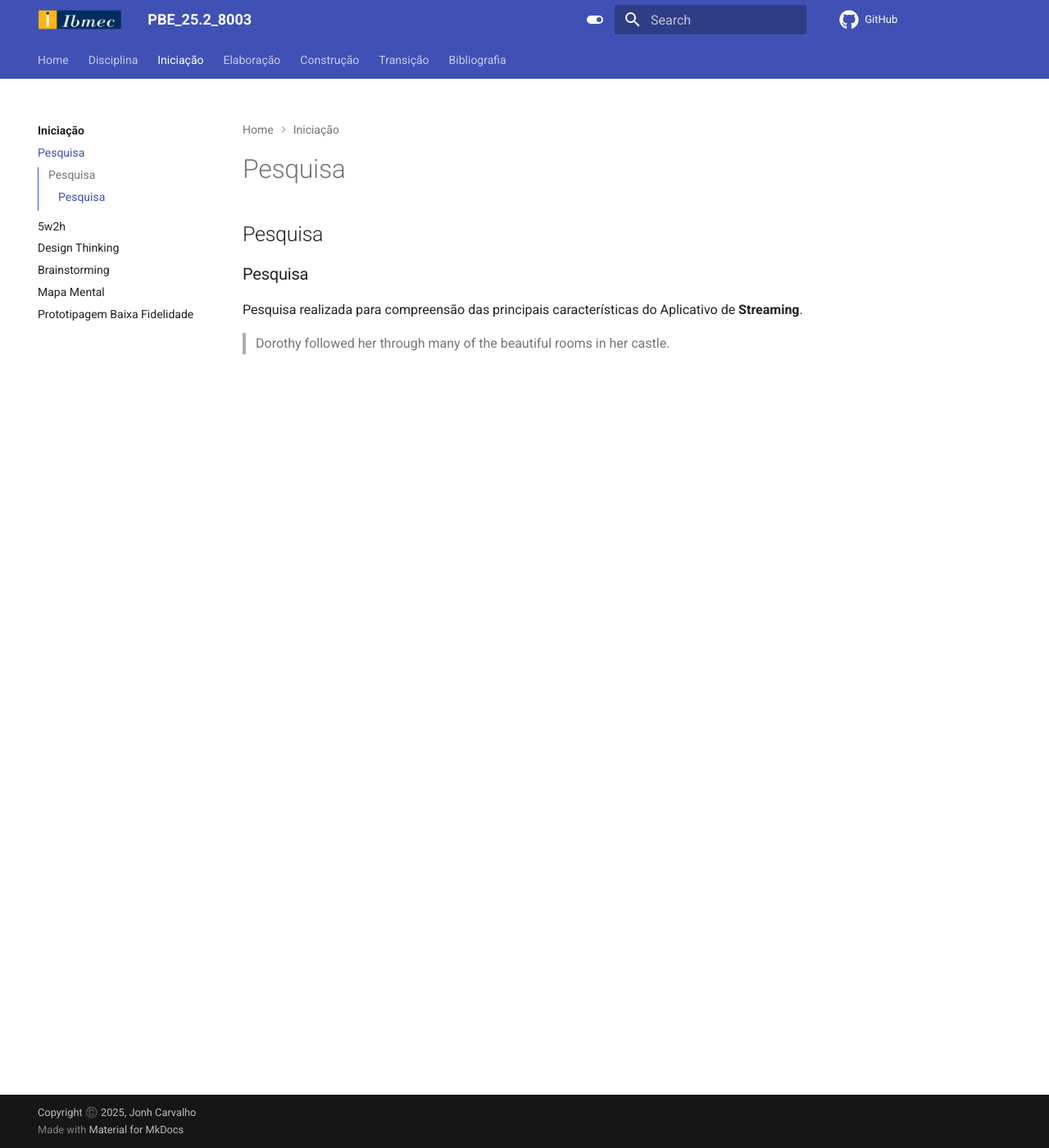
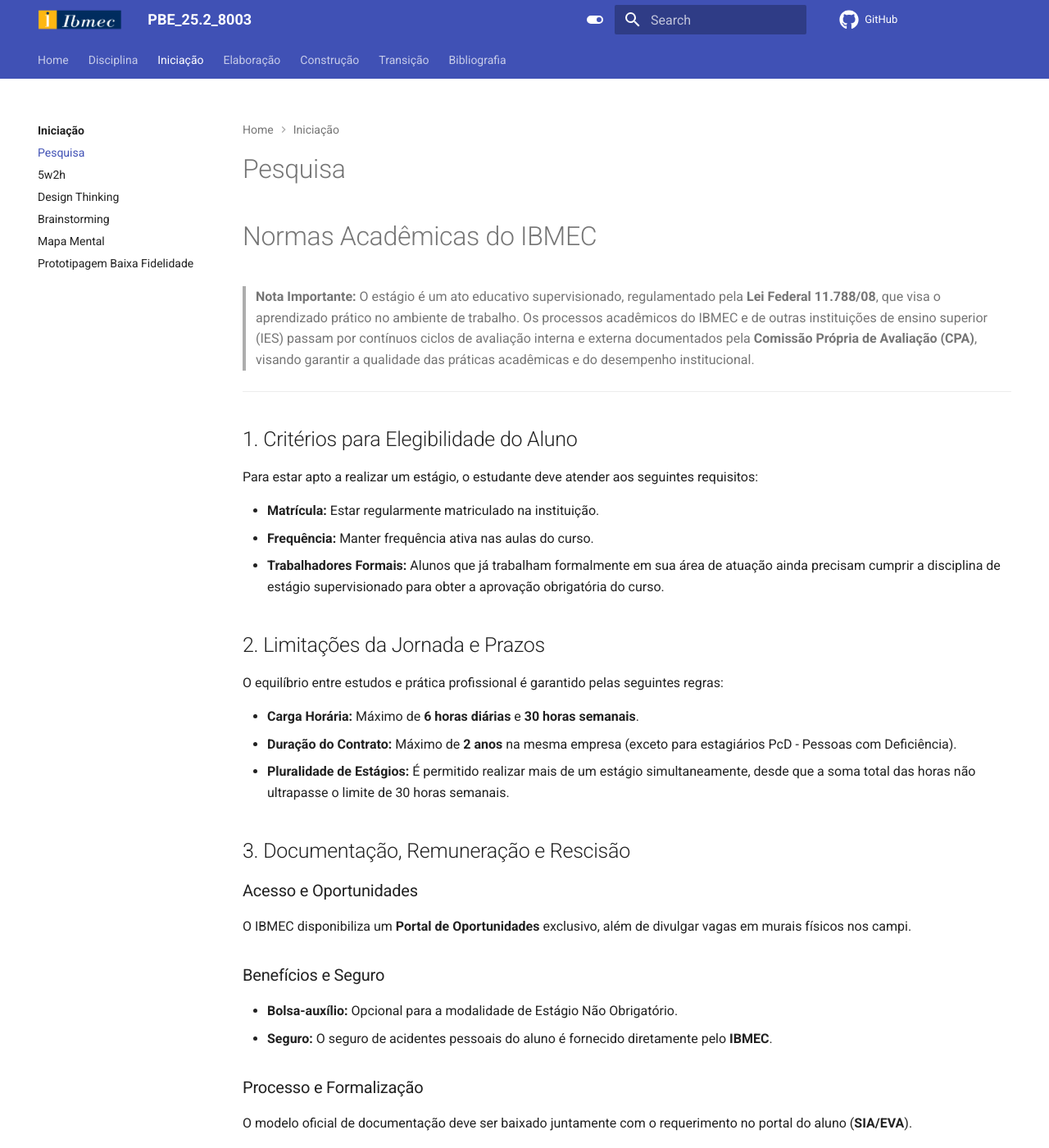
Before and after one commit to Projetos-de-Extensao/PBE_26.1_8002_II, an MkDocs documentation site: the page built from docs/Iniciacao/pesquisa.md, in a window 1280 px wide and 1400 px high. Shown: the whole window at 82% size. Built offline with MkDocs 1.6.1 and Material for MkDocs 9.7.7, drawn with Linux system fonts in a browser that asks for light colours; comment, search, counter and statistics services are not loaded; some of the changed text lies outside the part shown.

Commit message:
Normas Academicas da IBMEC

```diff
--- a/docs/Iniciacao/pesquisa.md
+++ b/docs/Iniciacao/pesquisa.md
@@ -4,9 +4,55 @@ title: Pesquisa
 ---
 
 # Pesquisa
-## Pesquisa
-### Pesquisa
 
-Pesquisa realizada para compreensão das principais características do Aplicativo de **Streaming**.
+# Normas Acadêmicas do IBMEC
 
-> Dorothy followed her through many of the beautiful rooms in her castle.
+> **Nota Importante:** O estágio é um ato educativo supervisionado, regulamentado pela **Lei Federal 11.788/08**, que visa o aprendizado prático no ambiente de trabalho. Os processos acadêmicos do IBMEC e de outras instituições de ensino superior (IES) passam por contínuos ciclos de avaliação interna e externa documentados pela **Comissão Própria de Avaliação (CPA)**, visando garantir a qualidade das práticas acadêmicas e do desempenho institucional.
+
+---
+
+## 1. Critérios para Elegibilidade do Aluno
+
+Para estar apto a realizar um estágio, o estudante deve atender aos seguintes requisitos:
+
+- **Matrícula:** Estar regularmente matriculado na instituição.
+- **Frequência:** Manter frequência ativa nas aulas do curso.
+- **Trabalhadores Formais:** Alunos que já trabalham formalmente em sua área de atuação ainda precisam cumprir a disciplina de estágio supervisionado para obter a aprovação obrigatória do curso.
+
+## 2. Limitações da Jornada e Prazos
+
+O equilíbrio entre estudos e prática profissional é garantido pelas seguintes regras:
+
+- **Carga Horária:** Máximo de **6 horas diárias** e **30 horas semanais**.
+- **Duração do Contrato:** Máximo de **2 anos** na mesma empresa (exceto para estagiários PcD - Pessoas com Deficiência).
+- **Pluralidade de Estágios:** É permitido realizar mais de um estágio simultaneamente, desde que a soma total das horas não ultrapasse o limite de 30 horas semanais.
+
+## 3. Documentação, Remuneração e Rescisão
+
+### Acesso e Oportunidades
+
+O IBMEC disponibiliza um **Portal de Oportunidades** exclusivo, além de divulgar vagas em murais físicos nos campi.
+
+### Benefícios e Seguro
+
+- **Bolsa-auxílio:** Opcional para a modalidade de Estágio Não Obrigatório.
+- **Seguro:** O seguro de acidentes pessoais do aluno é fornecido diretamente pelo **IBMEC**.
+
+### Processo e Formalização
+
+O modelo oficial de documentação deve ser baixado juntamente com o requerimento no portal do aluno (**SIA/EVA**).
+
+### Rescisão de Contrato
+
+Tanto o aluno quanto a empresa podem rescindir o contrato a qualquer momento.
+
+- **Sem ônus:** Não há aplicação de multas ou penalidades para nenhuma das partes.
+
+---
+
+## Fontes Utilizadas
+
+- [Guia Completo do Estágio no Ibmec (Blog Oficial)](https://www.ibmec.br/blog/conteudo-gratuito/fique-por-dentro-confira-o-guia-completo-do-estagio-no-ibmec-tudo-o-que-voce-precisa-saber)
+- [Manual do Aluno Graduação](https://d1v1kp8opafsrk.cloudfront.net/ibmec/comunicados/202307_ibmec/manualcompletograduacao.pdf)
+- [Relatório de Autoavaliação Institucional](https://cdn.portal.estacio.br/CPA_documentos_e70f28170b.pdf)
+- [Regulamento de Estágio Ibmec](https://s3.amazonaws.com/public-cdn.ibmec.br/portalibmec-content/public/arquivos/bh/Graduacao/regulamento_estagio_ibmec_2022.pdf)
```
